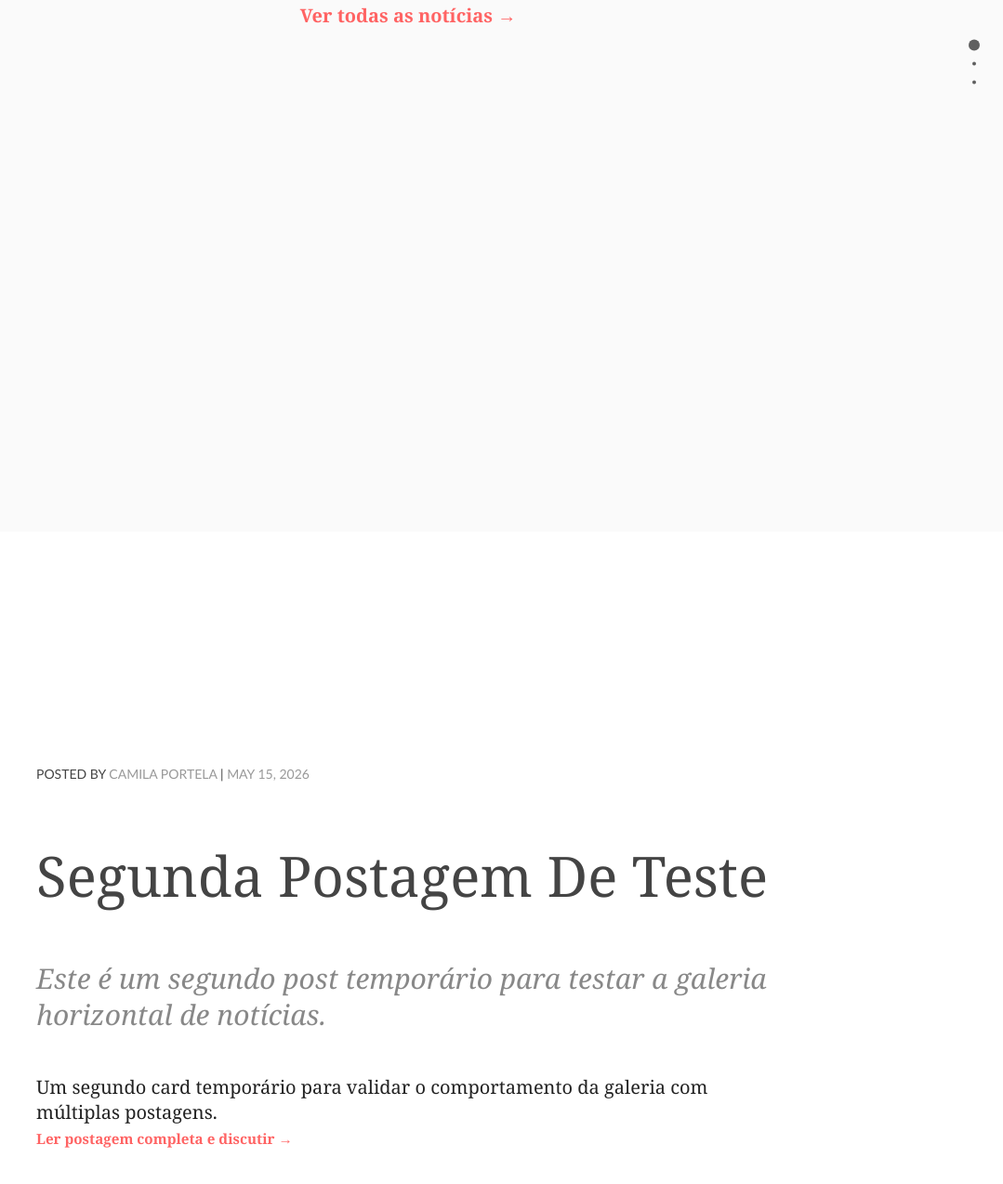
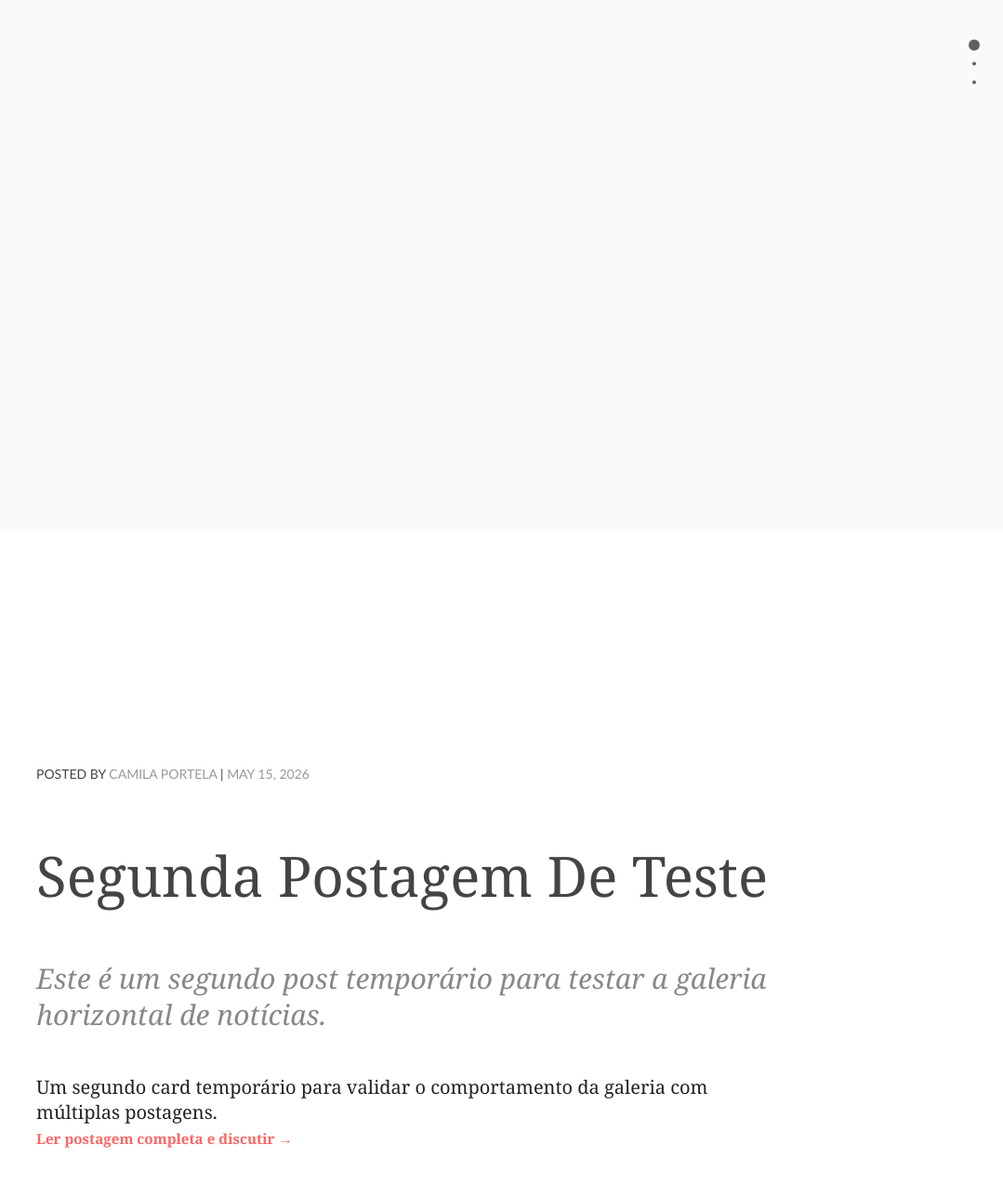
Before and after one commit to camilaportela/astrobiology, a Jekyll site: the page built from index.html, in a window 1280 px wide, cut to the strip 688-2194 px from the top of the page. Shown: the top 1274 px of the strip at 93% size, without its empty margins (201-1280 px from the left). Built offline with Jekyll 4.4.1, drawn with Linux system fonts in a browser that asks for light colours.

Commit message:
Galeria: esconder link e bloquear rolagem manual; setas controlam navegação

```diff
--- a/assets/css/style.css
+++ b/assets/css/style.css
@@ -1106,7 +1106,7 @@
   gap: 0;
   width: 100%;
   height: 100%;
-  overflow-x: auto;
+  overflow-x: hidden; /* bloquear rolagem manual; navegação via setas JS */
   overflow-y: hidden;
   scrollbar-width: thin;
   scroll-snap-type: x proximity;
@@ -1117,7 +1117,7 @@
 }
 
 .posts-expand-gallery__track::-webkit-scrollbar {
-  height: 10px;
+  height: 0; /* esconder barra quando presente */
 }
 
 .posts-expand-gallery__track::-webkit-scrollbar-track {
@@ -1251,10 +1251,7 @@
 }
 
 .posts-expand-gallery__footer {
-  margin: 0;
-  padding: 0.45rem 1rem 0.6rem;
-  text-align: center;
-  background: #fafafa;
+  display: none; /* removido: navegação controlada apenas por setas */
 }
 
 .posts-expand-gallery__link {
--- a/assets/js/main.js
+++ b/assets/js/main.js
@@ -175,6 +175,15 @@
       nextBtn.addEventListener('click', function () {
         track.scrollBy({ left: getStep(), behavior: 'smooth' });
       });
+
+      // prevent manual wheel/touch scrolling so only arrows control navigation
+      track.addEventListener('wheel', function (e) {
+        e.preventDefault();
+      }, { passive: false });
+
+      track.addEventListener('touchmove', function (e) {
+        e.preventDefault();
+      }, { passive: false });
     });
   }
 
```
